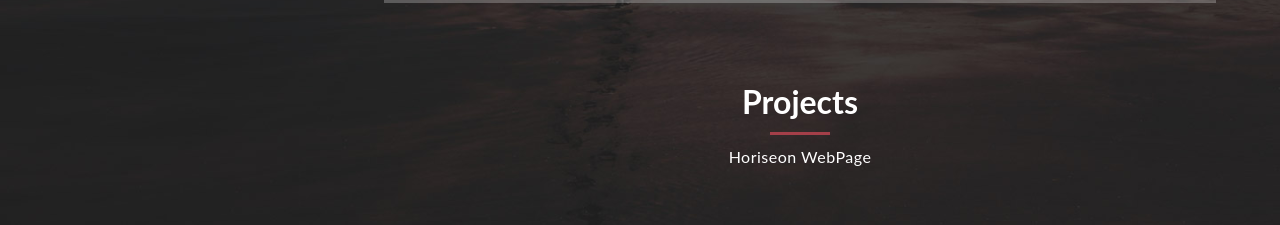
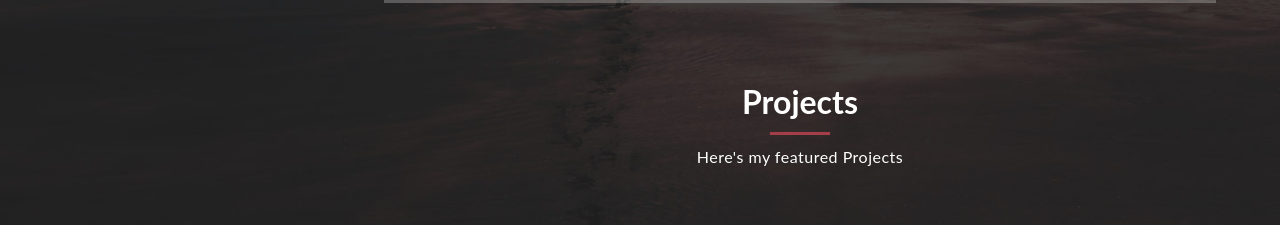
Before and after one commit to fizzaaz/Assignment-02, a plain HTML site: page index.html in a window 1280 px wide. Shown: the part 2147-2372 px from the top of the page. Drawn offline with nearby package versions, Linux system fonts and the light colour scheme.

Commit message:
Fixing web

```diff
--- a/index.html
+++ b/index.html
@@ -170,7 +170,7 @@
           <div class="section-heading">
             <h2>Projects</h2>
             <div class="line-dec"></div>
-            <span> Horiseon WebPage </span>
+            <span> Here's my featured Projects </span>
           </div>
           <div class="row">
             <div class="isotope-wrapper">
```
Also changed, not shown: assets/images/techsmith.png.
